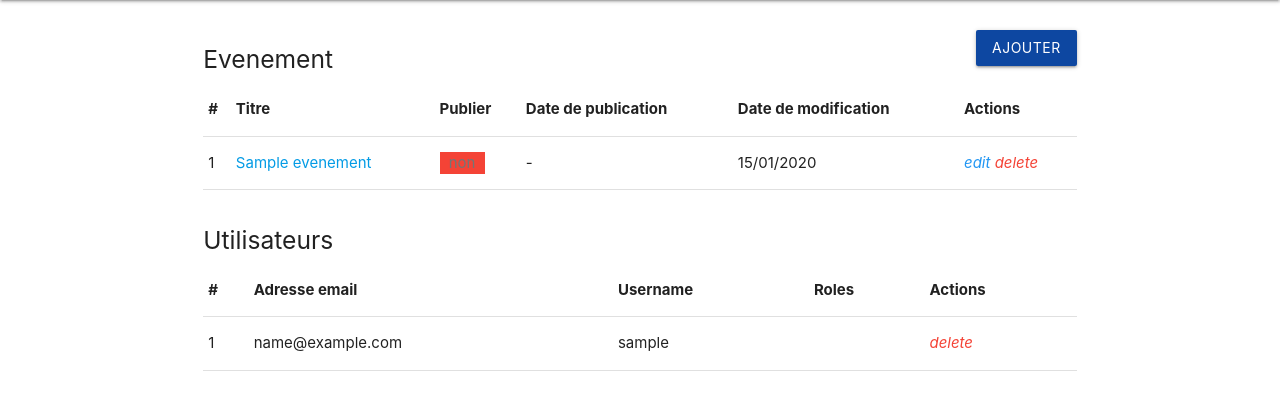
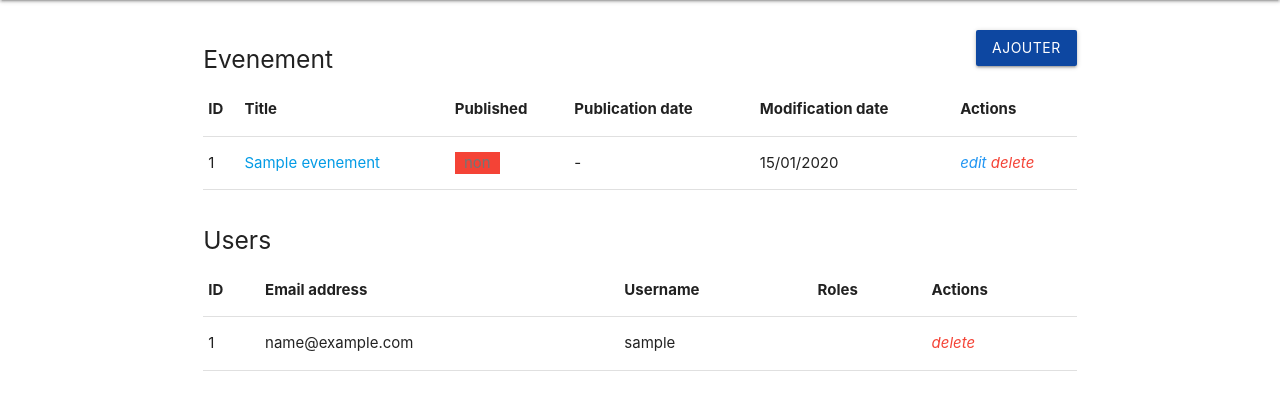
Before and after one commit to Skylips/MiniProjet, a Symfony app: template templates/admin/index.html.twig in a window 1280 px wide. Shown: the part 64-474 px from the top of the page. Run offline with Twig, Linux system fonts and the light colour scheme; the template is opened without the code that fills it: most values are stand-ins (such as "Sample title", 1, 10 or a date in 2020); some libraries are stand-ins or nearby versions.

Commit message:
Traduction_2

```diff
--- a/templates/admin/index.html.twig
+++ b/templates/admin/index.html.twig
@@ -10,15 +10,15 @@
             <div class="row">
                 <div class="col s12">
                     <a href="{{ path('article_add') }}" class="btn btn blue darken-4" style="float: right">Ajouter</a>
-                    <h5>Evenement</h5>
+                    <h5>{% trans %}Evenement{% endtrans %}</h5>
                     <table>
                         <tr>
-                            <th>#</th>
-                            <th>Titre</th>
-                            <th>Publier</th>
-                            <th>Date de publication</th>
-                            <th>Date de modification</th>
-                            <th>Actions</th>
+                            <th>ID</th>
+                            <th>{% trans %}Title{% endtrans %}</th>
+                            <th>{% trans %}Published{% endtrans %}</th>
+                            <th>{% trans %}Publication date{% endtrans %}</th>
+                            <th>{% trans %}Modification date{% endtrans %}</th>
+                            <th>{% trans %}Actions{% endtrans %}</th>
                         </tr>
                         {% set i = 1 %}
                         {% for evenement in evenements %}
@@ -45,14 +45,14 @@
 
             <div class="row">
                 <div class="col s12 m-t-30">
-                    <h5>Utilisateurs</h5>
+                    <h5>{% trans %}Users{% endtrans %}</h5>
                     <table>
                         <tr>
-                            <th>#</th>
-                            <th>Adresse email</th>
-                            <th>Username</th>
-                            <th>Roles</th>
-                            <th>Actions</th>
+                            <th>ID</th>
+                            <th>{% trans %}Email address{% endtrans %}</th>
+                            <th>{% trans %}Username{% endtrans %}</th>
+                            <th>{% trans %}Roles{% endtrans %}</th>
+                            <th>{% trans %}Actions{% endtrans %}</th>
                         </tr>
                         {% set i = 1 %}
                         {% for user in users %}
--- a/templates/include/article_form.html.twig
+++ b/templates/include/article_form.html.twig
@@ -5,6 +5,7 @@
 </div>
 
 <div class="input-field col s12 m6 l6">
+
     {{ form_widget(form.title, {'attr': {'placeholder': 'Titre de l\'article'}}) }}
     {{ form_label(form.title, 'Nom de l\'evenement') }}
     <span class="error">{{ form_errors(form.title) }}</span>
@@ -24,7 +25,7 @@
     <p>
         <label>
             {{ form_widget(form.isPublished, {'attr': {'class': 'filled-in'}}) }}
-            <span>Confirmer Publication</span>
+            <span>Publier l'evenement ?</span>
         </label>
     </p>
 </div>
```
Also changed, not shown: src/Controller/RegistrationController.php (+2 -12 lines), translations/messages+intl-icu.fr.yaml (+10 -0 lines).
